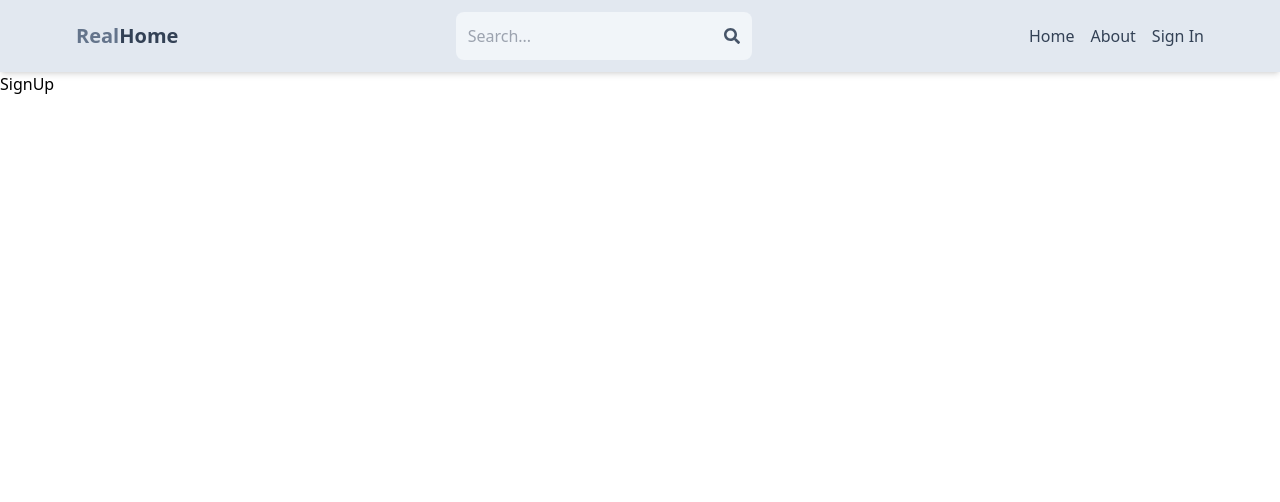
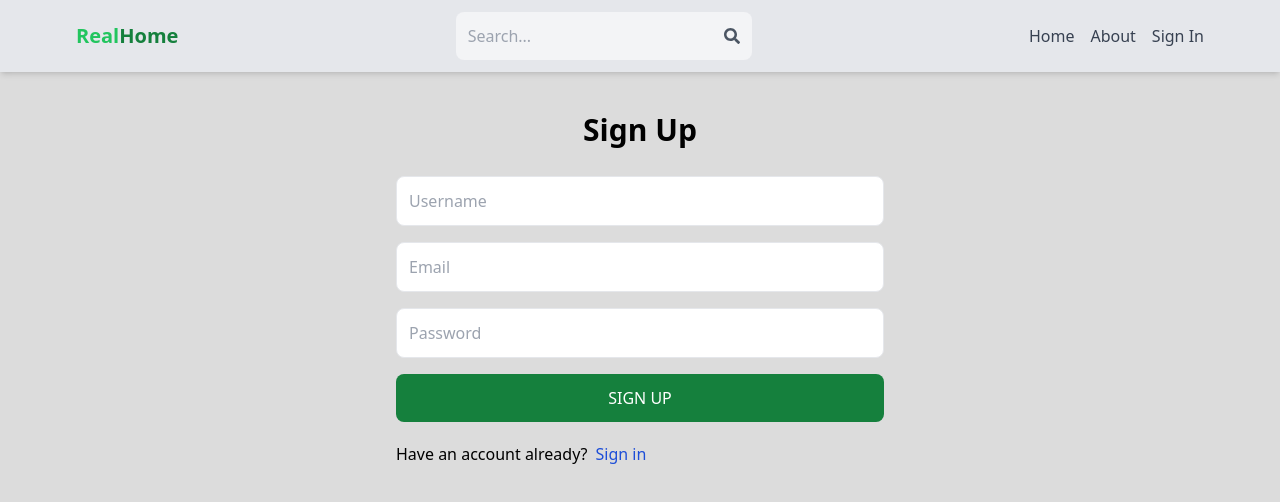
Before and after one commit to Raymond-XishengChen/RealHome, a React (Vite) app in the folder client/: page /sign-up in a window 1280 px wide. Shown: the top 502 px of the page. Built offline with nearby package versions, Linux system fonts and the light colour scheme.

Commit message:
Integrated functions for sign-up page, set loading effect, error catching, linking to database and navigating to sign in page

```diff
--- a/client/src/components/Header.jsx
+++ b/client/src/components/Header.jsx
@@ -7,27 +7,27 @@
 
 export default function Header() {
   return (
-    <header className = "bg-slate-200 shadow-md">
+    <header className = "bg-gray-200 shadow-md">
         <div className = "flex justify-between items-center max-w-6xl mx-auto p-3">
             <Link to = "/">
                 <h1 className ="font-bold test-sm sm:text-xl flex flex-wrap">
-                    <span className = "text-slate-500">Real</span>
-                    <span className = "text-slate-700">Home</span>
+                    <span className = "text-green-500">Real</span>
+                    <span className = "text-green-700">Home</span>
                 </h1>
             </Link>
-            <form className= "bg-slate-100 p-3 rounded-lg flex items-center">
+            <form className= "bg-gray-100 p-3 rounded-lg flex items-center">
                 <input type = "text" placeholder = "Search..." className = "bg-transparent focus:outline-none w-24 sm:w-64"/>
-                <FaSearch className = "text-slate-600"/>
+                <FaSearch className = "text-gray-600"/>
             </form>
             <ul className="flex gap-4">
                 <Link to = "/">
-                    <li className="hidden sm:inline text-slate-700 hover:underline">Home</li>
+                    <li className="hidden sm:inline text-gray-700 hover:underline">Home</li>
                 </Link>
                 <Link to = "/about">
-                    <li className="hidden sm:inline text-slate-700 hover:underline">About</li>
+                    <li className="hidden sm:inline text-gray-700 hover:underline">About</li>
                 </Link>
                 <Link to = "/sign-in">
-                    <li className="sm:inline text-slate-700 hover:underline">Sign In</li>
+                    <li className="sm:inline text-gray-700 hover:underline">Sign In</li>
                 </Link>
             </ul>
         </div>
--- a/client/src/index.css
+++ b/client/src/index.css
@@ -1,3 +1,7 @@
 @tailwind base;
 @tailwind components;
 @tailwind utilities;
+
+body {
+    background-color: gainsboro;
+}
--- a/client/src/pages/SignUp.jsx
+++ b/client/src/pages/SignUp.jsx
@@ -1,5 +1,87 @@
+// Sign up page for new users
+import { useState } from "react";
+import { Link, useNavigate } from "react-router-dom";
+
+
 export default function SignUp() {
+
+  const [formData, setFormData] =useState({});
+  // Set state if there's an error occurs, null at the beginning by default
+  const [error, setError] = useState (null);
+  // Set state to loading when user information are not ready to be registered
+  // Set to not loading at the beginning by default
+  const [loading, setLoading] = useState(false);
+  // Define nevigate for when signing up successfully, redirect user to sign in page
+  const navigate = useNavigate();
+  // Set up onclick event when user enter their user information
+  // for the fields that's already filled, we don't want to lose track on them
+  const handleChange = (e) =>{
+    setFormData(
+      {
+        // Using Spread operator to keep the data that's already entered
+        ...formData,
+        [e.target.id]: e.target.value,
+      }
+    )
+  }
+  const handleSubmit = async (e) => {
+    // Prevent refreshing the page on submitting the form
+    e.preventDefault();
+
+    try {
+      // At start of the sign up page, loading is true so that the sign up button is not enabled, until all user info is ready
+      setLoading(true);
+      // Create a fetch api call for "sign up", with POST method and JSON type message by stringifying the input data
+      const res = await fetch("/api/auth/signup", {
+        method: "POST",
+        headers: {
+          "content-Type": "application/json",
+        },
+        body:JSON.stringify(formData),
+      });
+      const data = await res.json();
+      // In the backend index.js, a middleware for error handling, checks if the status is success of fail
+      // If failed, display the error message and change loading status
+      if (data.success === false){
+        setLoading(false);
+        setError(data.message);
+        return;
+      }
+      // If all infomation are checked and all ready to go
+      // Reset the loading state and no error is displayed
+      setLoading(false);
+      setError(null);
+      // Navigate to sign in page if user is signed up successfully
+      navigate("/sign-in");
+    } catch (error) {
+      setLoading(false);
+      setError(error.message);
+    }
+  }
+  console.log(formData);
+
   return (
-    <div>SignUp</div>
+    <div className="p-3 max-w-lg mx-auto">
+      <h1 className="text-3xl text-center font-bold my-7">Sign Up</h1>
+      <form className="flex flex-col gap-4 " onSubmit={handleSubmit}>
+        {/* 3 inputs for creating a new user */}
+        <input type="text" placeholder="Username" className="border p-3 rounded-lg" id="username" onChange={handleChange}/>
+        <input type="email" placeholder="Email" className="border p-3 rounded-lg" id="email" onChange={handleChange}/>
+        <input type="password" placeholder="Password" className="border p-3 rounded-lg" id="password" onChange={handleChange}/>
+        {/* Sign up button */}
+        {/* When loading is true, button text is "Loading" and button is disabled */}
+        {/* When loading is false, button text shows "Sign Up" and button is enabled for signing up */}
+        <button className="bg-green-700 text-white p-3 rounded-lg hover:opacity-90" disabled={loading}>
+          {loading ? "Loading..." : "SIGN UP"}</button>
+
+      </form>
+      <div className="flex gap-2 mt-5">
+        <p>Have an account already?</p>
+        <Link to = {"/sign-in"}>
+          <span className="text-blue-700">Sign in</span>
+        </Link>
+      </div>
+      {error && <p className="text-red-500 mt-5"> { error } </p>}
+    </div>
   )
 }
--- a/client/vite.config.js
+++ b/client/vite.config.js
@@ -3,5 +3,14 @@
 
 // https://vitejs.dev/config/
 export default defineConfig({
+  // Adding a proxy so that everytime when a request occurs to the "api" route, add the localhost 3000 to the beginning
+  server:{
+    proxy: {
+        "/api": {
+        target: "http://localhost:3000",
+        secure: false,
+      },
+    },
+  },
   plugins: [react()],
 })
```
Also changed, not shown: 2 other files (tests, documents, lock files or other folders).
